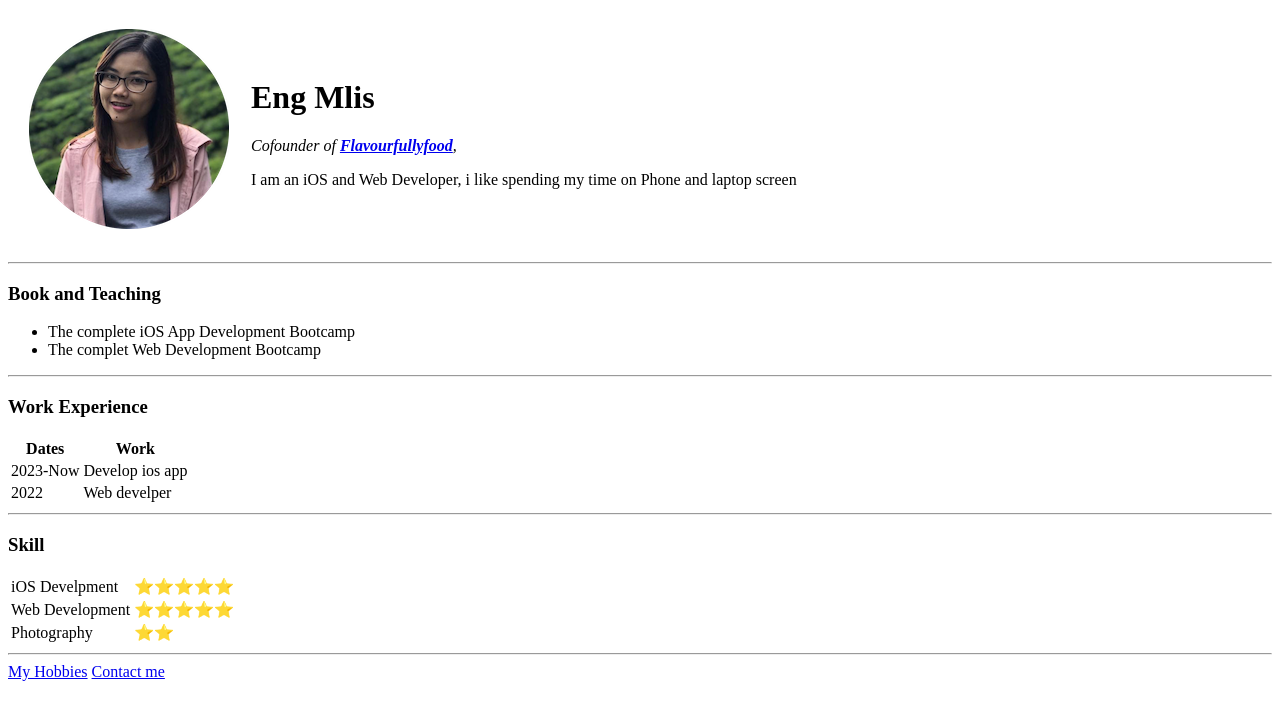
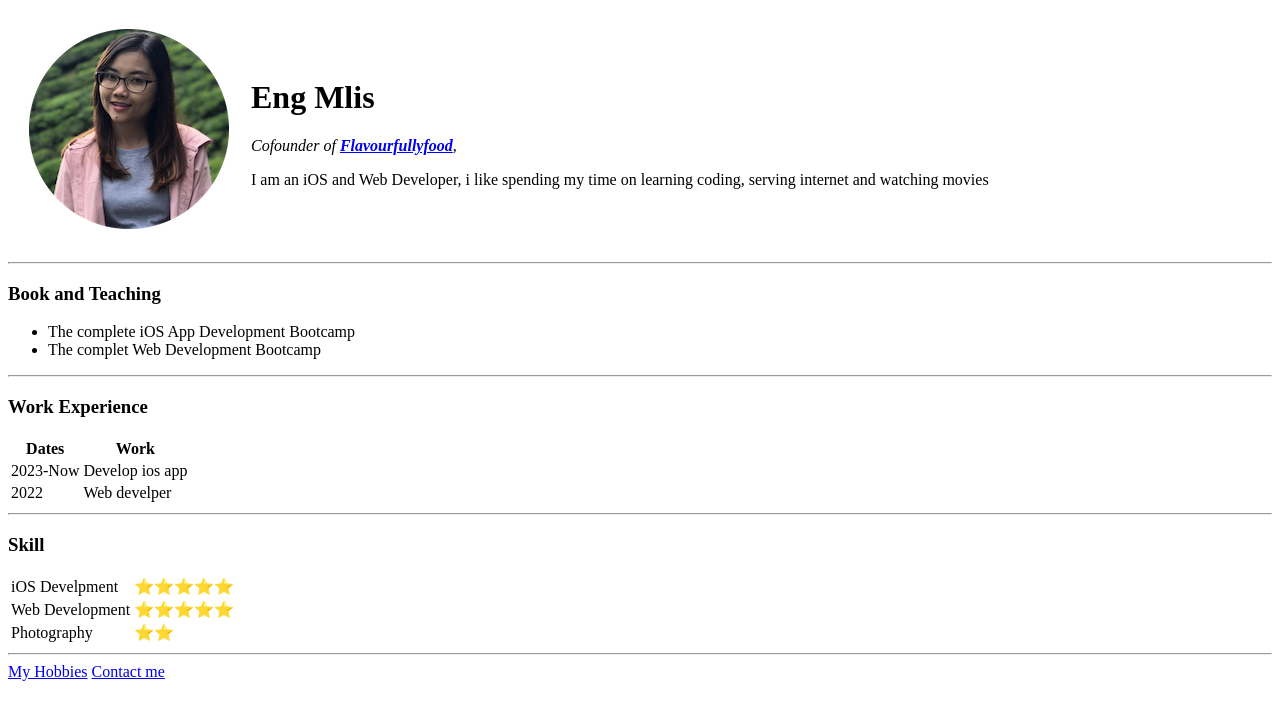
Before and after one commit to EngMlis/CV, a plain HTML site: page index.html in a window 1280 px wide. Drawn offline with Linux system fonts and the light colour scheme.

Commit message:
Update index.html

```diff
--- a/index.html
+++ b/index.html
@@ -12,7 +12,7 @@
       <td><img src="Mlis.png" alt="Mlis profile picture"></td>
       <td><h1>Eng Mlis</h1>
       <P><EM>Cofounder of <strong><a href="https://flavourfullygood.com/">Flavourfullyfood</a></strong>,</EM></P>
-      <p>I am an iOS and Web Developer, i like spending my time on Phone and laptop screen</p></td>
+      <p>I am an iOS and Web Developer, i like spending my time on learning coding, serving internet and watching movies</p></td>
     </tr>
   </table>
 
```
